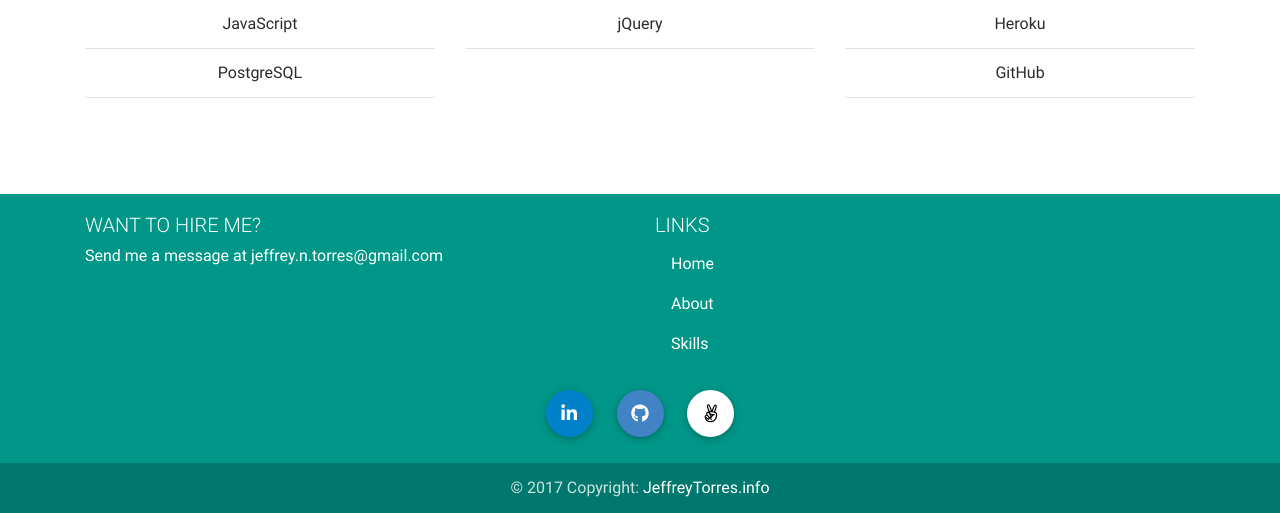
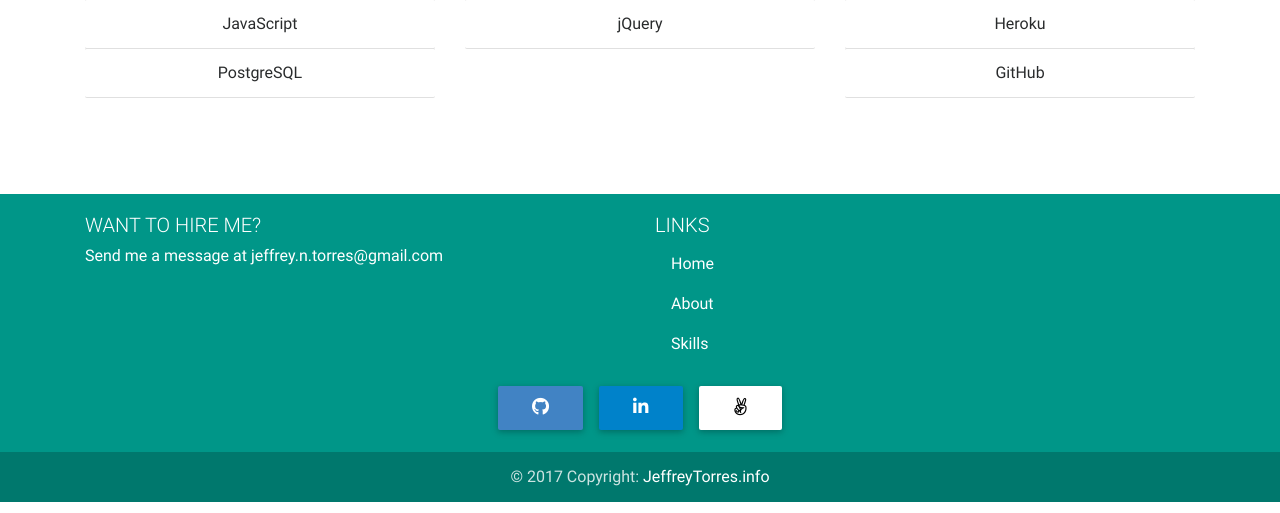
Before and after one commit to ilikesounds/jt_portfolio, a Django app: page / in a window 1280 px wide. Shown: the part 2339-2852 px from the top of the page. Run offline with Django 3.2, Linux system fonts and the light colour scheme; some libraries are stand-ins or nearby versions.

Commit message:
changed social buttons in footer

```diff
--- a/jt_portfolio/templates/jt_portfolio/footer.html
+++ b/jt_portfolio/templates/jt_portfolio/footer.html
@@ -3,7 +3,7 @@
     <div class="row">
       <div class="col-md-6">
         <h5 class="title">Want to hire me?</h5>
-          <p>Send me a message at jeffrey.n.torres@gmail.com</p>
+          <p>Send me a message at <a href="mailto:jeffrey.n.torres@gmail.com">jeffrey.n.torres@gmail.com</a></p>
       </div>
       <div class="col-md-6">
         <h5 class="title">Links</h5>
@@ -17,9 +17,9 @@
   </div>
   <div class="social-section">
     <ul>
-      <li><a class="btn-floating btn-small btn-li"><i class="fa fa-linkedin"> </i></a></li>
-      <li><a class="btn-floating btn-small btn-git"><i class="fa fa-github"> </i></a></li>
-      <li><a class="btn-floating btn-small white"><i class="fa fa-angellist black-text"> </i></a></li>
+      <li><button type="button" class="btn btn-git"><i class="fa fa-github"></i></button></li>
+      <li><button type="button" class="btn btn-li"><i class="fa fa-linkedin"></i></button></li>
+      <li><button type="button" class="btn white"><i class="fa fa-angellist black-text"> </i></button></li>
     </ul>
   </div>
   <div class="footer-copyright">
```
